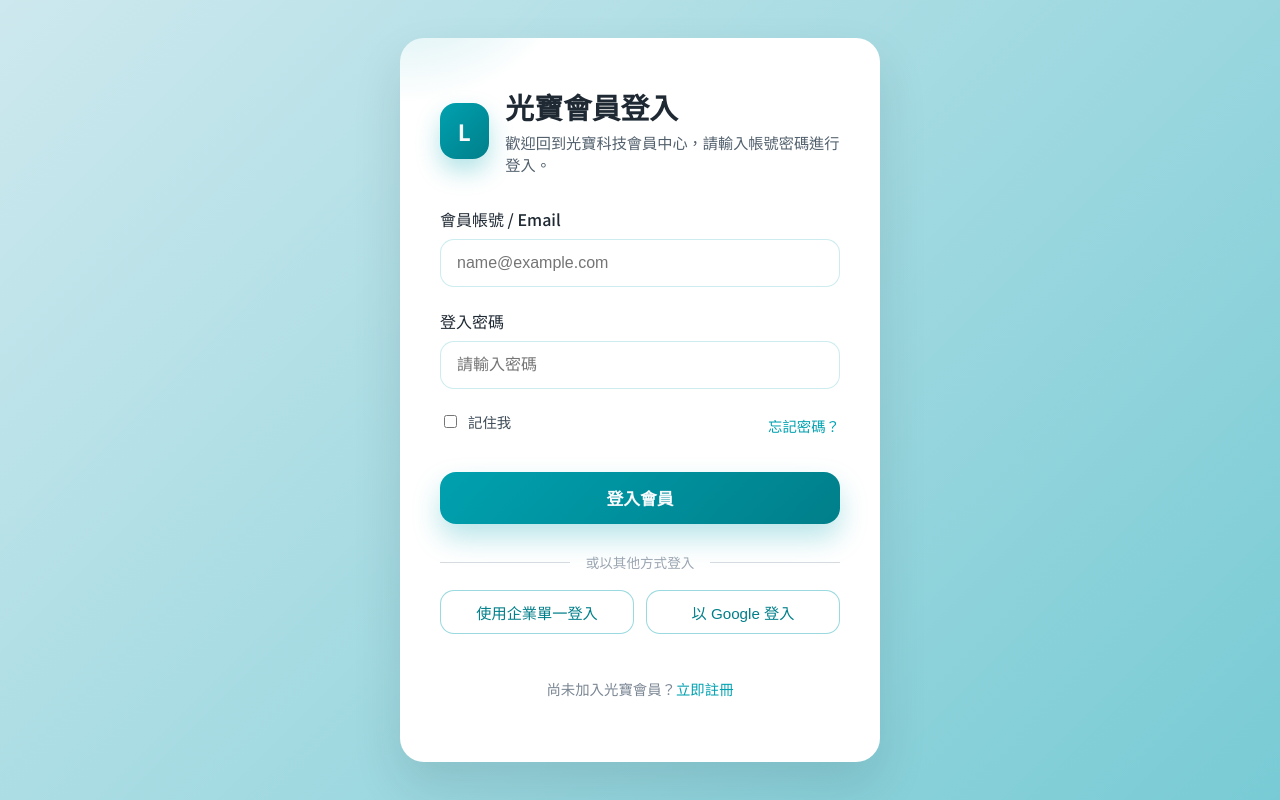
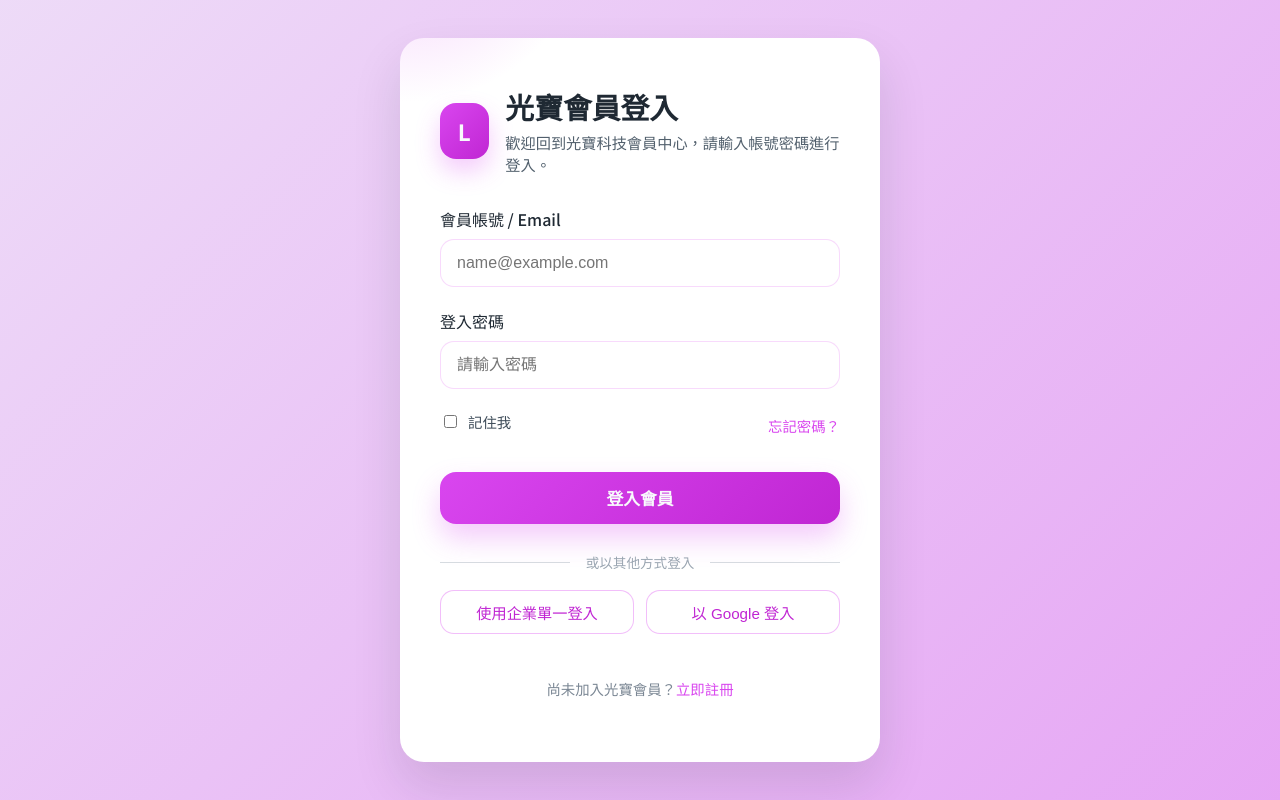
Before and after one commit to wenlingchi/test01, a plain HTML site: page index.html in a window 1280 px wide. Drawn offline with Linux system fonts and the light colour scheme.

Commit message:
Restyle login page with pink palette

```diff
--- a/index.html
+++ b/index.html
@@ -9,11 +9,11 @@
   <link href="https://fonts.googleapis.com/css2?family=Noto+Sans+TC:wght@400;500;700&display=swap" rel="stylesheet">
   <style>
     :root {
-      --liteon-turquoise: #00a1b0;
-      --liteon-turquoise-dark: #007f8a;
+      --liteon-turquoise: #d946ef;
+      --liteon-turquoise-dark: #c026d3;
       --text-dark: #1f2933;
       --text-light: #f8fafc;
-      --border-light: rgba(0, 161, 176, 0.2);
+      --border-light: rgba(217, 70, 239, 0.2);
       --bg-gray: #f1f5f9;
     }
 
@@ -24,7 +24,7 @@
     body {
       margin: 0;
       min-height: 100vh;
-      background: linear-gradient(135deg, rgba(0, 161, 176, 0.15), rgba(0, 161, 176, 0.5)), var(--bg-gray);
+      background: linear-gradient(135deg, rgba(217, 70, 239, 0.15), rgba(217, 70, 239, 0.45)), var(--bg-gray);
       font-family: 'Noto Sans TC', system-ui, -apple-system, BlinkMacSystemFont, 'Segoe UI', sans-serif;
       display: flex;
       align-items: center;
@@ -47,7 +47,7 @@
       position: absolute;
       inset: -120px 60% auto -120px;
       height: 260px;
-      background: radial-gradient(circle at top, rgba(0, 161, 176, 0.28), transparent 60%);
+      background: radial-gradient(circle at top, rgba(217, 70, 239, 0.28), transparent 60%);
       z-index: 0;
       transform: rotate(-12deg);
     }
@@ -72,7 +72,7 @@
       font-size: 1.4rem;
       font-weight: 700;
       letter-spacing: 1px;
-      box-shadow: 0 12px 24px rgba(0, 161, 176, 0.3);
+      box-shadow: 0 12px 24px rgba(217, 70, 239, 0.28);
     }
 
     .login-header h1 {
@@ -119,7 +119,7 @@
     input[type="password"]:focus {
       outline: none;
       border-color: var(--liteon-turquoise);
-      box-shadow: 0 0 0 4px rgba(0, 161, 176, 0.12);
+      box-shadow: 0 0 0 4px rgba(217, 70, 239, 0.15);
     }
 
     .form-actions {
@@ -164,13 +164,13 @@
       cursor: pointer;
       background: linear-gradient(135deg, var(--liteon-turquoise), var(--liteon-turquoise-dark));
       color: var(--text-light);
-      box-shadow: 0 14px 28px rgba(0, 161, 176, 0.28);
+      box-shadow: 0 14px 28px rgba(217, 70, 239, 0.28);
       transition: transform 0.15s ease, box-shadow 0.15s ease;
     }
 
     button[type="submit"]:hover {
       transform: translateY(-1px);
-      box-shadow: 0 20px 32px rgba(0, 161, 176, 0.32);
+      box-shadow: 0 20px 32px rgba(217, 70, 239, 0.32);
     }
 
     .divider {
@@ -199,7 +199,7 @@
     .social-login button {
       flex: 1 1 45%;
       min-width: 120px;
-      border: 1px solid rgba(0, 161, 176, 0.4);
+      border: 1px solid rgba(217, 70, 239, 0.35);
       background: #ffffff;
       color: var(--liteon-turquoise-dark);
       border-radius: 14px;
@@ -215,8 +215,8 @@
     }
 
     .social-login button:hover {
-      background: rgba(0, 161, 176, 0.08);
-      box-shadow: 0 12px 20px rgba(0, 161, 176, 0.18);
+      background: rgba(217, 70, 239, 0.1);
+      box-shadow: 0 12px 20px rgba(217, 70, 239, 0.18);
     }
 
     .footer-text {
```
